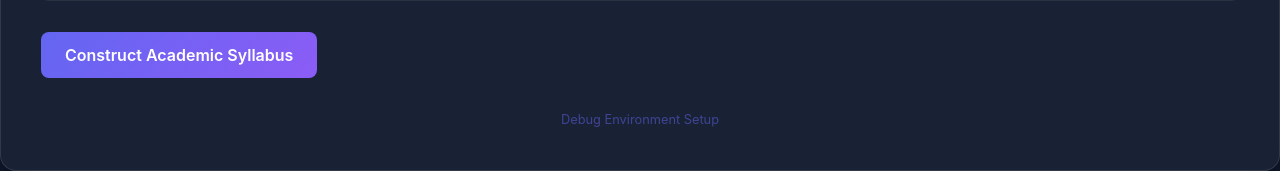
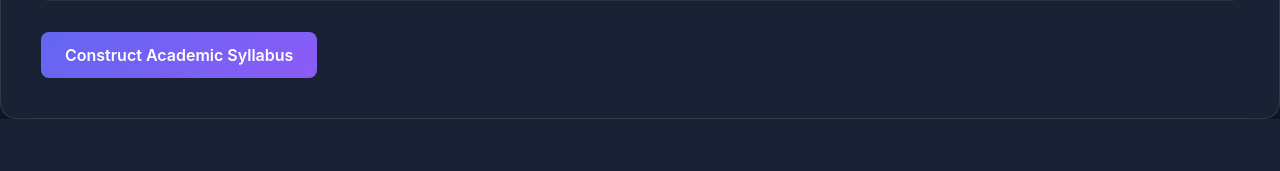
Before and after one commit to hengds2f/teachme, a Flask app: page / in a window 1280 px wide. Shown: the part 845-1016 px from the top of the page. After the commit the page ends 964 px from the top, so only its background shows below. Run offline with Flask 3, Linux system fonts and the light colour scheme.

Commit message:
UI: Remove debug controls from home page for a cleaner look

```diff
--- a/templates/setup.html
+++ b/templates/setup.html
@@ -47,8 +47,5 @@
         <p>Synthesizing theoretical framework and constructing academic syllabus...</p>
     </div>
 
-    <div class="debug-controls" style="margin-top: 2rem; opacity: 0.5; font-size: 0.8rem; text-align: center;">
-        <a href="#" id="debugEnvBtn">Debug Environment Setup</a>
-    </div>
 </div>
 {% endblock %}
```
